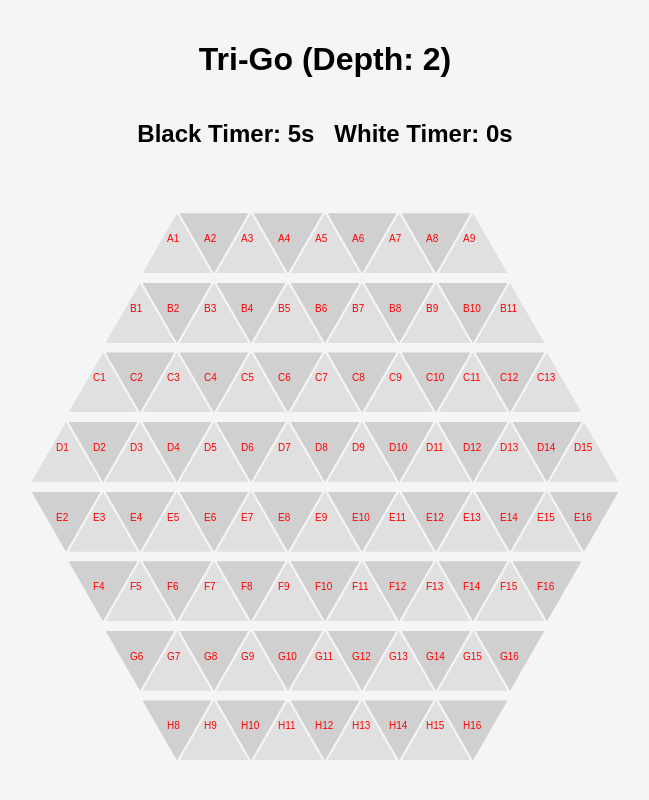
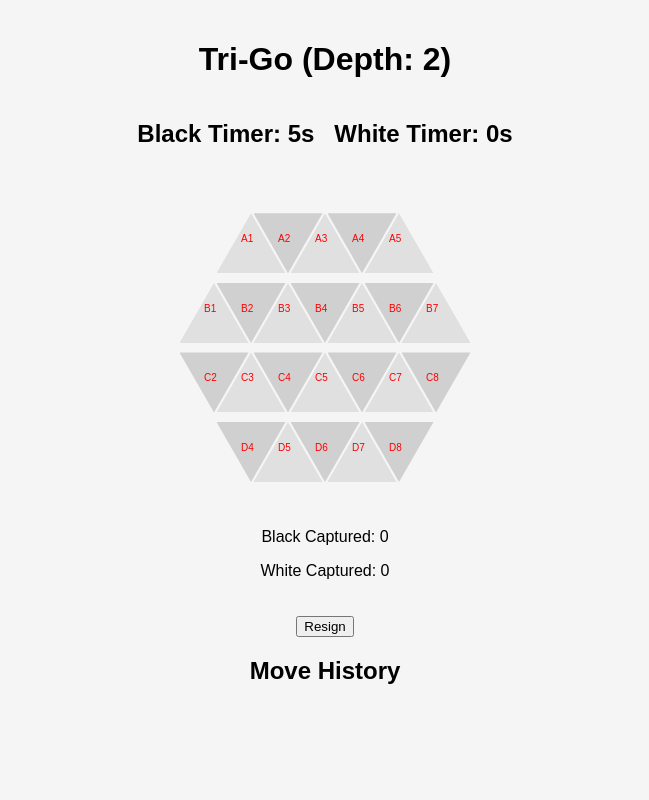
Before and after one commit to rer10013/hexa-go, a React (Create React App) app: page / in a window 1280 px wide. Shown: the top 800 px of the page, without its empty margins (315-964 px from the left). Built offline with nearby package versions, Linux system fonts and the light colour scheme.

Commit message:
minor bug fix

```diff
--- a/src/App.js
+++ b/src/App.js
@@ -18,7 +18,7 @@ function App() {
   const [isGameOver, setIsGameOver] = useState(false);
 
   // depth signing (will be fixed to dynamic button)
-  const depth = 4
+  const depth = 2
 
   // Placing stones
   const handlePlaceStone = (coordinate) => {
@@ -59,7 +59,7 @@ function App() {
 
   return (
     <div className="App">
-      <h1>Tri-Go (Depth: 2)</h1>
+      <h1>Tri-Go (Depth: {depth})</h1>
 
       {/* Timer(B/W) */}
       <div className="timer-container">
--- a/src/Board.js
+++ b/src/Board.js
@@ -16,7 +16,6 @@ function Board({ depth, onPlaceStone, moveHistory, onGameEnd }) {
   // Build rows and cells
   const rows = [];
   const uppercase = "ABCDEFGHIJKLMNOPQRSTUVWXYZ";
-  const lowercase = "abcdefghijklmnopqrstuvwxyz";
 
   for (let rowIndex = 0; rowIndex < totalRows; rowIndex++) {
     const isIncreasing = rowIndex < depth;
```
